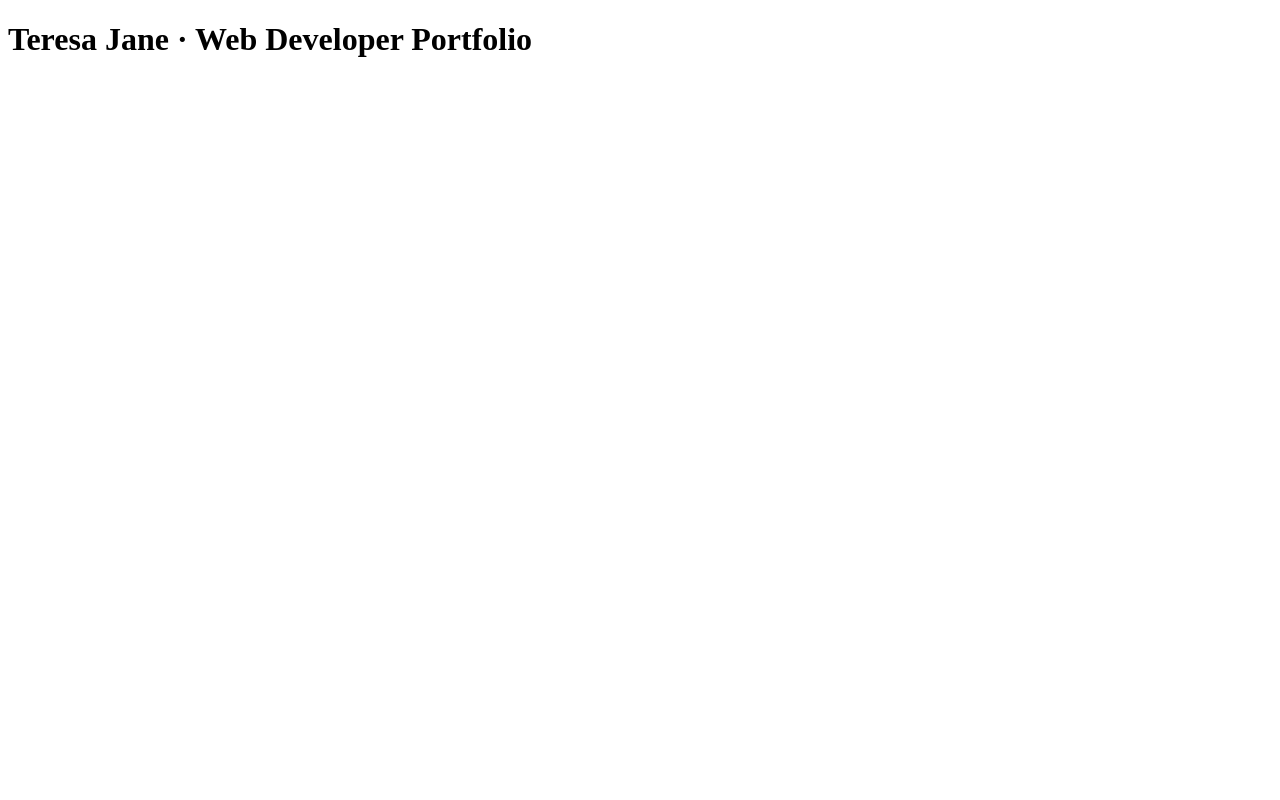
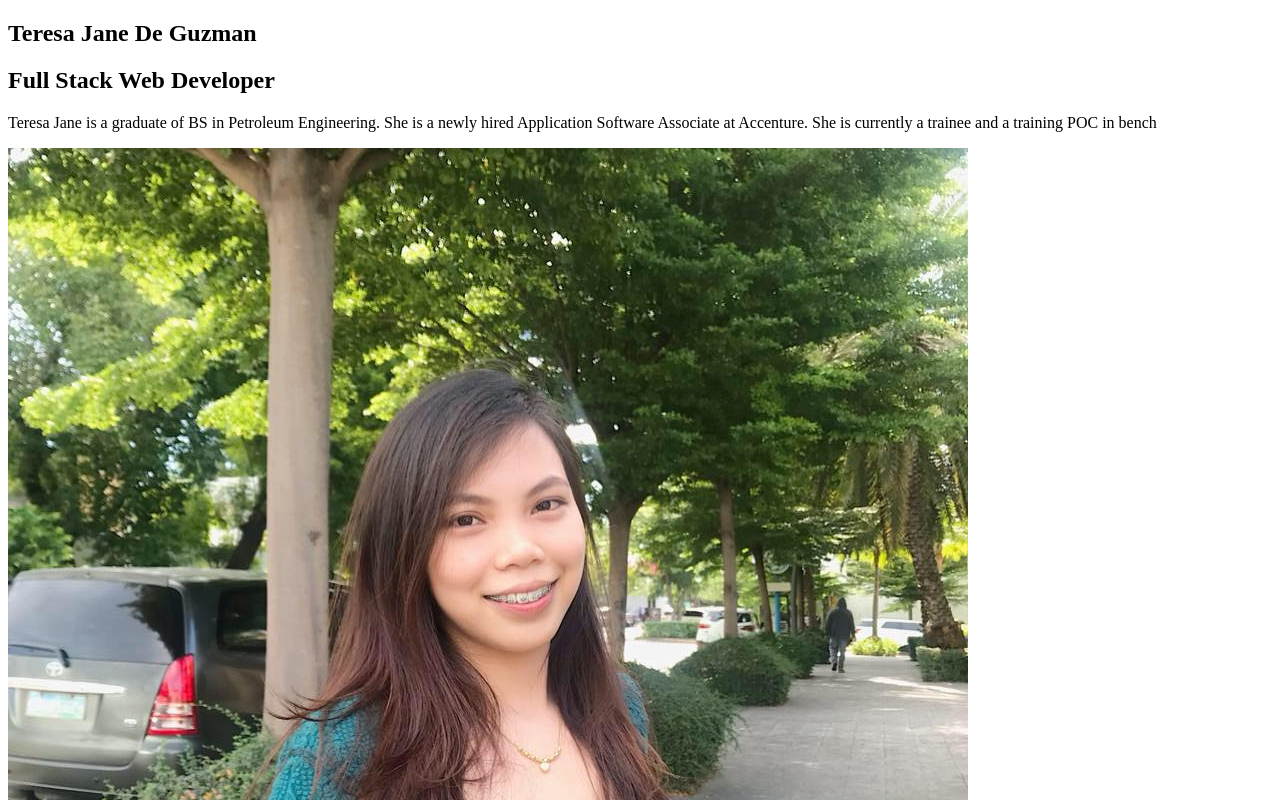
Before and after one commit to dg1999tj/portfolio, a plain HTML site: page index.html in a window 1280 px wide. Shown: the top 800 px of the page. Drawn offline with Linux system fonts and the light colour scheme.

Commit message:
#3 Add some content and image to the page

```diff
--- a/index.html
+++ b/index.html
@@ -4,6 +4,18 @@
 	<title>Teresa Jane &middot; Web Developer Portfolio</title>
 </head>
 <body>
-	<h1>Teresa Jane &middot; Web Developer Portfolio</h1>
+
+	<div class="container">
+		<section id="landing">
+			<h1>Teresa Jane De Guzman</h1>
+			<h2>Full Stack Web Developer</h2>
+			<p>Teresa Jane is a graduate of BS in Petroleum Engineering. She is a newly hired Application Software Associate at Accenture. She is currently a trainee and a training POC in bench</p>
+			<img src="./images/pic.jpg" alt="My profile image">
+		</section>
+
+		<section id="gallery">
+		</section>
+	</div>
+
 </body>
 </html>
```
Also changed, not shown: images/pic.jpg (added).
